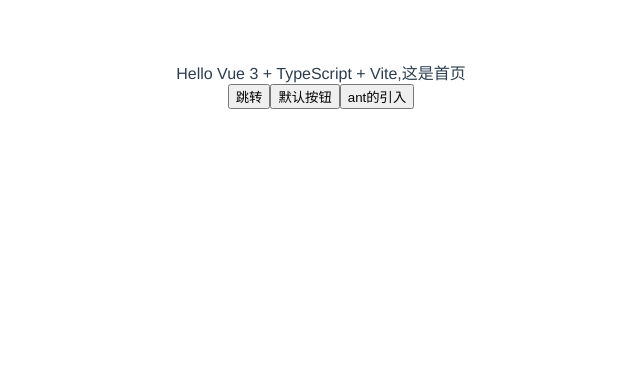
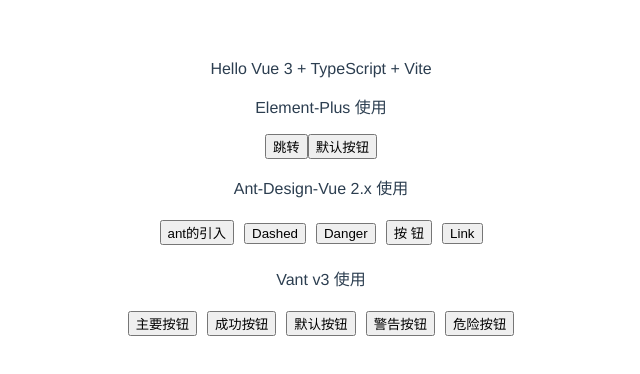
Before and after one commit to wushijiang13/vue3-vite-cli, a Vue app: page / in a window 1280 px wide. Shown: the top 374 px of the page, without its empty margins (319-959 px from the left). Built offline with nearby package versions, Linux system fonts and the light colour scheme.

Commit message:
引入vant，更新页面ui库展示

```diff
--- a/package.json
+++ b/package.json
@@ -10,6 +10,7 @@
     "ant-design-vue": "^2.1.2",
     "element-plus": "^1.0.2-beta.36",
     "sass": "^1.32.8",
+    "vant": "^3.0.13",
     "vue": "^3.0.5",
     "vue-router": "^4.0.5",
     "vuex": "^4.0.0"
@@ -20,6 +21,6 @@
     "typescript": "^4.1.3",
     "vite": "^2.1.5",
     "vite-plugin-style-import": "^0.9.2",
-    "vue-tsc": "^0.0.21"
+    "vue-tsc": "^0.0.22"
   }
 }
--- a/src/App.vue
+++ b/src/App.vue
@@ -1,11 +1,6 @@
 <template>
   <div id="app">
     <router-view to="/"/>
-    <el-button @click="goActivity()">跳转</el-button>
-    <el-button>默认按钮</el-button>
-    <a-button type="primary">
-     ant的引入
-    </a-button>
   </div>
 </template>
 
@@ -13,16 +8,6 @@
 import { defineComponent} from 'vue';
 export default defineComponent({
   name: 'App',
-  setup(){
-    //引入element的小坑 外面需要传入this
-    //因为el-button 调用后没有传入this 导致this.$router 报错
-    function goActivity(this:any):void{
-      this.$router.push('/activity');
-    }
-    return{
-      goActivity,
-    }
-  }
 })
 </script>
 
--- a/src/config/lazy_ui/lazy_ui.ts
+++ b/src/config/lazy_ui/lazy_ui.ts
@@ -1,3 +1,4 @@
 //整合所有ui库的引入
-import  './element_lazy';
-import  './ant_lazy';
+import './ui_import/element_lazy';
+import './ui_import/ant_lazy';
+import './ui_import/vant_lazy'
--- a/src/config/lazy_ui/ant_lazy.ts
+++ b/src/config/lazy_ui/ui_import/ant_lazy.ts
@@ -1,5 +1,5 @@
 import { Button } from 'ant-design-vue';
-import {app} from '../vue/app'
+import {app} from '../../vue/app'
 
 // @vue-ignore
 app.component(Button.name,Button);
--- a/src/config/lazy_ui/element_lazy.ts
+++ b/src/config/lazy_ui/ui_import/element_lazy.ts
@@ -1,5 +1,5 @@
 import {ElButton} from 'element-plus';
-import {app} from '../vue/app'
+import {app} from '../../vue/app'
 
 // @vue-ignore
 app.component(ElButton.name,ElButton);
--- /dev/null
+++ b/src/config/lazy_ui/ui_import/vant_lazy.ts
@@ -0,0 +1,6 @@
+//这里起别名是为了解决命名一直带来的引入冲突
+import { Button as vantButton } from 'vant';
+import {app} from '../../vue/app'
+
+// @vue-ignore
+app.component(vantButton.name,vantButton);
--- a/src/page/activity.vue
+++ b/src/page/activity.vue
@@ -1,23 +1,25 @@
 <template>
     <div class="activity">
+
+        <p>Vue3 globalProperties 注入全局的使用</p>
          {{allText}}
-         计数器：{{store.state.count}}
-        <button @click="addCount">点击加1</button>
+        <hr/>
+        <p>Vuex 4.x 的使用</p>
+        <p>计数器：{{store.state.count}}</p>
+        <el-button  @click="addCount()">点击加1</el-button>
     </div>
 </template>
 
 <script lang="ts">
-    import {useStore} from 'vuex';
     import {defineComponent} from 'vue';
+    import {useStore} from "vuex";
     export default defineComponent({
         name: "activity",
         setup(){
             let store:any=useStore();
-
-            function addCount():void{
-                store.commit('addCount');
+            function addCount(this:any):void{
+                this.store.commit('addCount');
             }
-
             return {
                 store,
                 addCount,
@@ -27,5 +29,7 @@
 </script>
 
 <style scoped>
-
+    hr{
+        width: 80%;
+    }
 </style>
--- a/src/page/index.vue
+++ b/src/page/index.vue
@@ -1,6 +1,25 @@
 <template>
     <div class="index">
         {{msg}}
+        <p> Element-Plus 使用</p>
+        <el-button @click="goActivity()">跳转</el-button>
+        <el-button>默认按钮</el-button>
+
+        <p> Ant-Design-Vue 2.x 使用</p>
+        <a-button type="primary">
+            ant的引入
+        </a-button>
+        <a-button type="dashed">Dashed</a-button>
+        <a-button type="danger">Danger</a-button>
+        <a-button type="primary">按钮</a-button>
+        <a-button type="link">Link</a-button>
+
+        <p> Vant v3 使用</p>
+        <van-button type="primary">主要按钮</van-button>
+        <van-button type="success">成功按钮</van-button>
+        <van-button type="default">默认按钮</van-button>
+        <van-button type="warning">警告按钮</van-button>
+        <van-button type="danger">危险按钮</van-button>
     </div>
 </template>
 
@@ -9,14 +28,23 @@
     export default defineComponent ({
         name:"index",
         setup(){
-            let msg=ref('Hello Vue 3 + TypeScript + Vite,这是首页');
+            let msg=ref('Hello Vue 3 + TypeScript + Vite');
+            function goActivity(this:any):void{
+                this.$router.push('/activity');
+            }
             return{
                 msg,
+                goActivity,
             }
         }
     })
 </script>
 
 <style scoped>
-
+    .ant-btn{
+        margin: 5px;
+    }
+    .van-button{
+        margin: 5px;
+    }
 </style>
--- a/tsconfig.json
+++ b/tsconfig.json
@@ -12,6 +12,5 @@
     "types": ["vite/client"],
     "noImplicitThis": true
   },
-  "include": ["src/**/*.ts", "src/**/*.d.ts", "src/**/*.tsx", "src/**/*.vue"],
-  "exclude": ["src/config/lazy_ui/*.ts","node_modules"]
+  "include": ["src/**/*.ts", "src/**/*.d.ts", "src/**/*.tsx", "src/**/*.vue"]
 }
--- a/vite.config.ts
+++ b/vite.config.ts
@@ -31,7 +31,16 @@
               resolveComponent: (name) => {
                   return `ant-design-vue/es/${name}/index.js`;
               },
+          }, {
+              libraryName: 'vant',
+              resolveStyle: (name:any) => {
+                   //这里less和上面说明一样
+                   return `vant/es/${name}/index.css`;
               },
+              resolveComponent: (name) => {
+                   return `vant/es/${name}/index.js`;
+              },
+          },
           ]
       })
   ],
```
Also changed, not shown: 1 other file (tests, documents, lock files or other folders).
